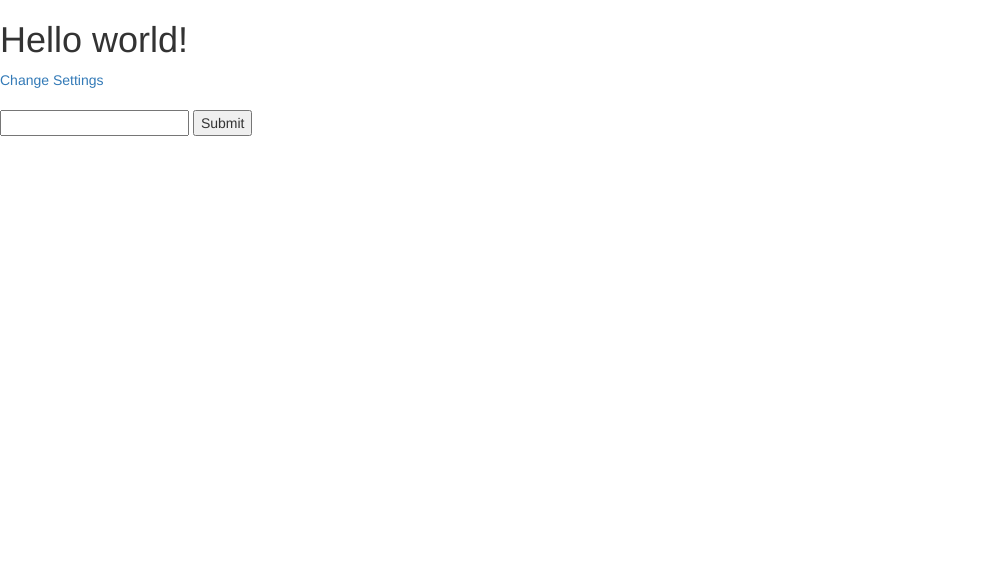
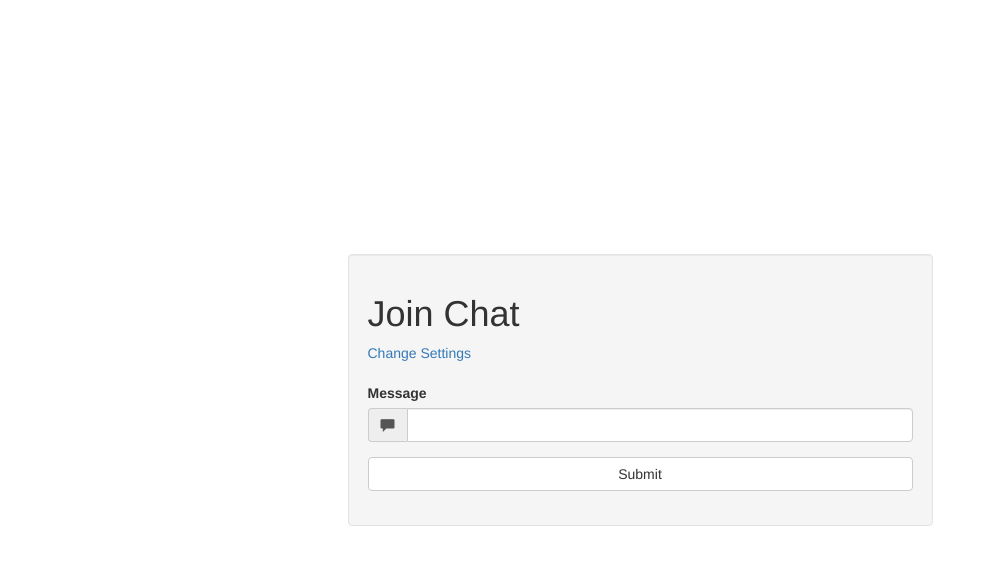
Before and after one commit to ghusband71/socketbasics, a website: page public/chat.html in a window 1280 px wide. Shown: the whole page, without its empty margins (0-996 px from the left). Drawn offline with Linux system fonts and the light colour scheme; no server answers.

Commit message:
Add styles for chat app

```diff
--- a/public/chat.html
+++ b/public/chat.html
@@ -5,23 +5,43 @@
 	<title>Socket.io Basics</title>
 	<script type="text/javascript"></script>
 	<link rel="stylesheet" type="text/css" href="/css/bootstrap.min.css">
+	<link rel="stylesheet" type="text/css" href="/css/styles.css">
 </head>
 <body>
-	<h1>Hello world!</h1>
 
-	<a href="index.html">Change Settings</a>
+	<div class="vertical-center">
+		<div class="container">
+			<div class="row">
+				<div class="col-lg-6 col-lg-offset-3 col-md-6 col-md-offset-3 col-xs-12 col-sm-8 col-sm-offset-2 well">
+					<h1>Join Chat</h1>
 
-	<h1 class="room-title"></h1>
 
-	<div class="messages">
-		<!-- messages from socket.io -->
+					<a href="index.html">Change Settings</a>
 
+					<h1 class="room-title"></h1>
+
+					<ul class="messages list-group">
+						<!-- messages from socket.io -->
+					</ul>
+
+					<form id="message-form">
+						<div class="form-group">
+							<label>Message</label>
+							<div class="input-group">
+								<span class="input-group-addon">
+									<i class="glyphicon glyphicon-comment"></i>
+								</span>
+								<input type="text" name="message" class="form-control" />
+							</div>
+						</div>
+						<div class="form-group">
+							<input type="submit" class="btn btn-default btn-block">
+						</div>
+					</form>
+				</div>
+			</div>
+		</div>
 	</div>
-
-	<form id="message-form">
-		<input type="text" name="message" />
-		<input type="submit">
-	</form>
 
 
 
--- a/public/js/app.js
+++ b/public/js/app.js
@@ -16,13 +16,16 @@ socket.on("connect", function(){
 
 socket.on("message", function(message) {
 	var momentTimestamp = moment.utc(message.timestamp);
-	var $message = jQuery(".messages");
+	var $messages = jQuery(".messages");
+	var $message = jQuery("<li class='list-group-item'></li>");
+
 
 	console.log("new message...");
 	console.log(momentTimestamp.local().format("h:mm a") + ": " + message.text);
 
 	$message.append("<p><strong>" + message.name + " " + momentTimestamp.local().format("h:mm a") + "</strong></p>");
 	$message.append("<p>" + message.text + "</p>");
+	$messages.append($message);
 
 	//jQuery(".messages").append("<p><strong>" + momentTimestamp.local().format("h:mm a") + ": </strong>" + message.text + "</p>")
 });
```
